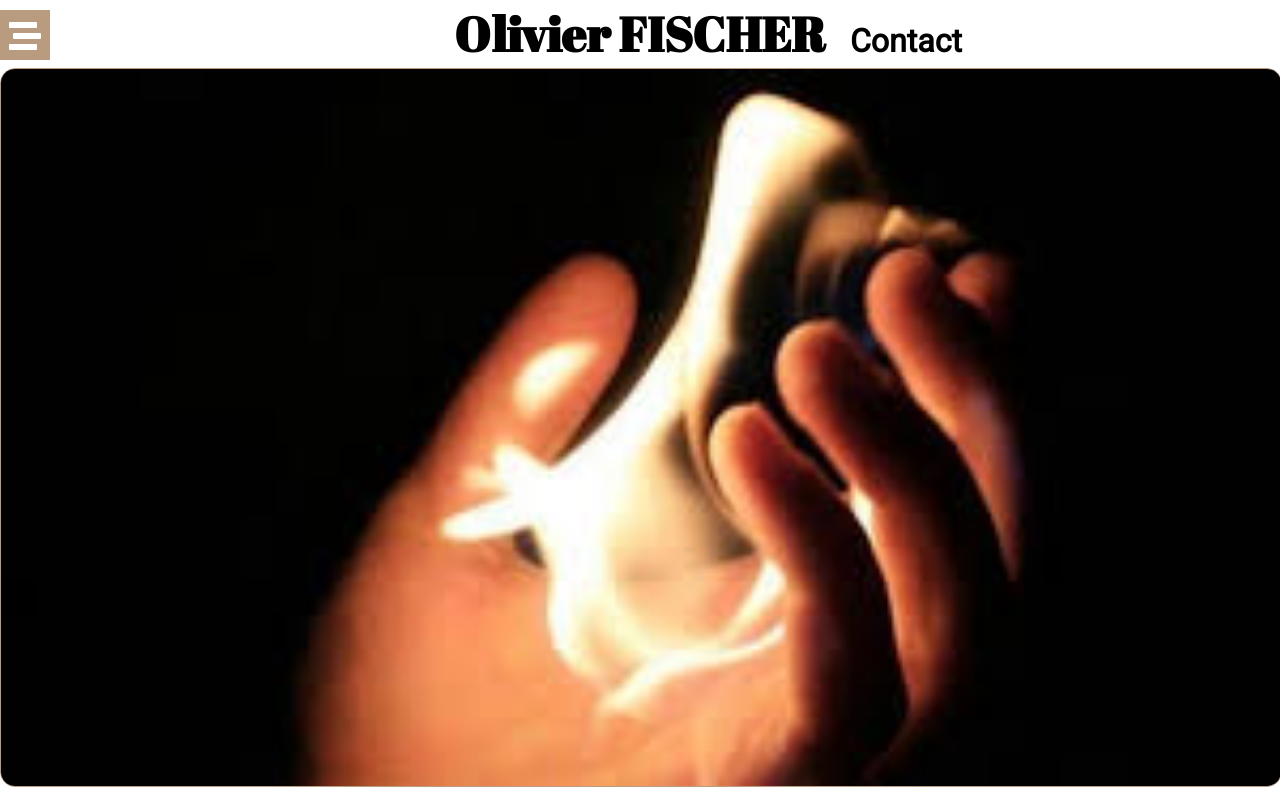
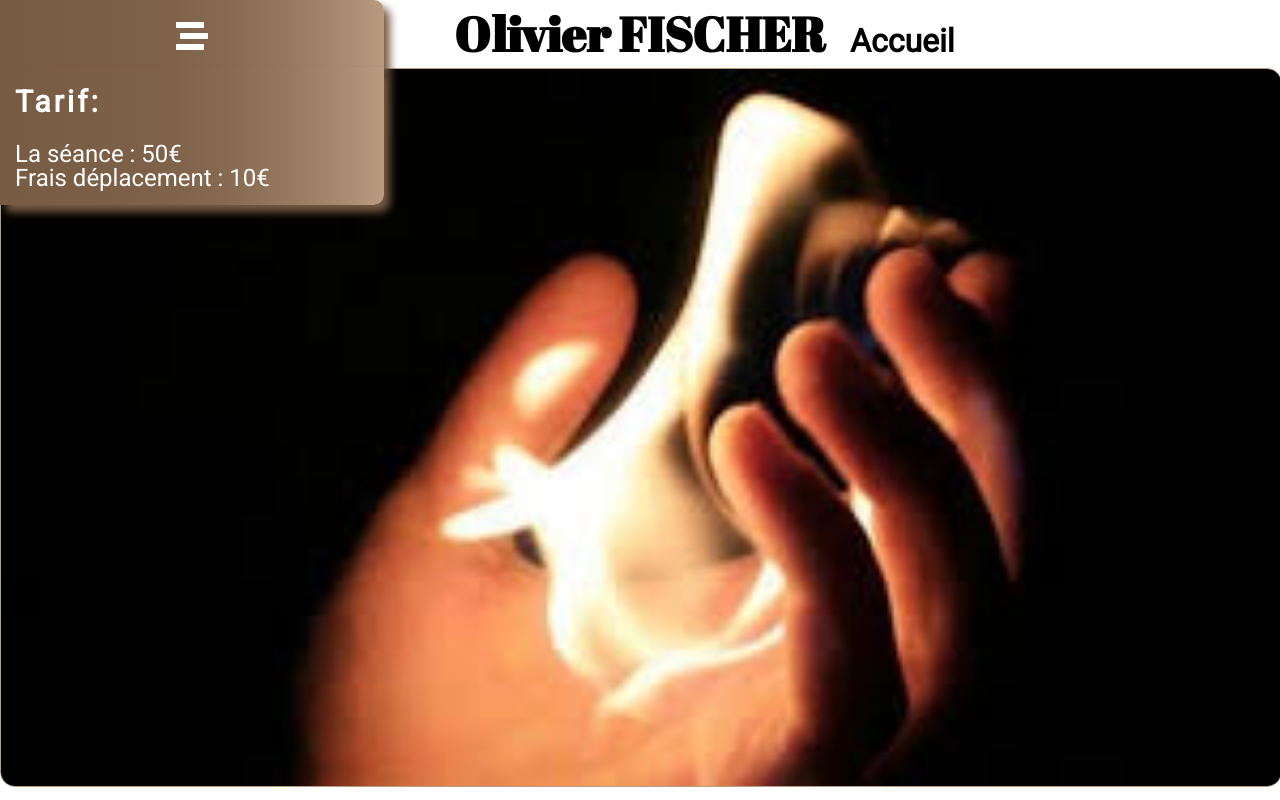
Before and after one commit to bats69/olivierreikilibre, a plain HTML site: page def/defcoupfeu.html in a window 1280 px wide. Shown: the top 800 px of the page. Drawn offline with Linux system fonts and the light colour scheme.

Commit message:
modif def.css

```diff
--- a/def/defcoupfeu.html
+++ b/def/defcoupfeu.html
@@ -16,12 +16,19 @@
 			</h1>
 			<div class="container__bio">
 				<i class="fas fa-stream"></i>
+				<div class="price--wrap">
+					<h2 class="title--list">Tarif:</br></h2>
+					La séance : 50€</br>
+					Frais déplacement : 10€</br>
+				</div>
 			</div>
 			<nav class="nav__link">
-				<a class="link" href="mailto:o.reikilibre@gmail.com">Contact</a>
+				<a class="link" href="../index.html">Accueil</a>
 			</nav>
 		</header>
+
 		<img src="../image/coupfeu.jfif">
+
 		<section>
 			<div class="container__def--coupfeu">
 				<h2 class="def__coupfeu--heading">
@@ -40,23 +47,18 @@
 				</p>
 			</div>
 		</section>
+
 		<footer>
 			<h2 class="footer__heading">suivez-moi</h2>
-			<a href="">
+			<h2 class="footer__heading">suivez-moi</h2>
+			<a href="https://www.facebook.com/Olivier-reiki-libre-101814651981940">
 				<i class="fab fa-facebook-square"></i>
 				facebook
 			</a>
-			<a href="">
-				<i class="fab fa-twitter-square"></i>
-				Twitter
-			</a>
-			<a href="">
+
+			<a href="https://www.instagram.com/olivier_reiki_libre/">
 				<i class="fab fa-instagram-square"></i>
 				Instagram
-			</a>
-			<a href="">
-				<i class="fab fa-snapchat-square"></i>
-				Snapchat
 			</a>
 		</footer>
 	</body>
--- a/libs/_mixins.scss
+++ b/libs/_mixins.scss
@@ -9,3 +9,20 @@ $breakpoints:(
 		@content;
 	}
 }
+@mixin menu {
+	width: 100px;
+	padding-top: 20px;
+	position: absolute;
+	top: 0px;
+	cursor: pointer;
+	height: 48px;
+	text-align: center;
+	background: $color-prim-light;
+}
+@mixin menu-hover{
+	opacity: 1;
+	border-radius: 0px 0px 10px;
+	box-shadow: 6px 7px 9px $color-primary;
+	transition-duration: 1.2s;
+	transition-delay: 1.5s;
+}
--- a/styles/def.scss
+++ b/styles/def.scss
@@ -7,27 +7,47 @@ $font-text: Roboto, sans-serif;
 $font-title: 'Abril Fatface', sans-serif;
 $size:3em;
 body{
-	height: 100%;
 	font-family: $font-text;
 }
 h1{
-	/*display: flex;
-	width: 50%;
-	margin: 5px;*/
 	text-align: center;
 	margin: 10px;
 }
 .container__bio{
-	width: 50px;
-	padding-top: 10px;
-	position: absolute;
-	top: 10px;
-	height: 40px;
-	text-align: center;
-	background: lighten($color-primary, 25%);
-	} .fas{
+	@include menu;
+	&:hover{
+		background: linear-gradient(90deg, $color-primary, 77%, $color-prim-light);;
+		z-index: 1;
+		opacity: 1;
+		width: 30%;
+		border-radius: 0px 10px 0px 0px;
+		box-shadow: 6px 7px 9px $color-primary;
+		transition-duration: 1s;
+		}
+		&:hover .price--wrap{
+			@include menu-hover;
+		}
+	}
+	.fas{
 		color: $color-init;
 		font-size: 2em;
+}
+.price--wrap{
+	font-size: 24px;
+	padding-top: 20px;
+	padding-bottom: 15px;
+	margin-top: 15px;
+	color: $color-init;
+	text-align: left;
+	padding-left: 15px;
+	opacity: 0;
+	height: fit-content;
+	background: linear-gradient(90deg, $color-primary, 77%, $color-prim-light);
+	.title--list{
+		font-size: 30px;
+	    letter-spacing: 3px;
+	    padding-bottom: 25px;
+	}
 }
 h1,
 .def__work--title{
```
Also changed, not shown: def/defaccesbar.html (+9 -11 lines), def/defeft.html (+12 -11 lines), def/defhypnoz.html (+12 -11 lines), def/defreiki.html (+11 -13 lines), def/defrobout.html (+12 -11 lines), index.html (+1 -1 lines), styles/def.css, 1 other file. Lines whose indentation alone changed are shown as unchanged.
